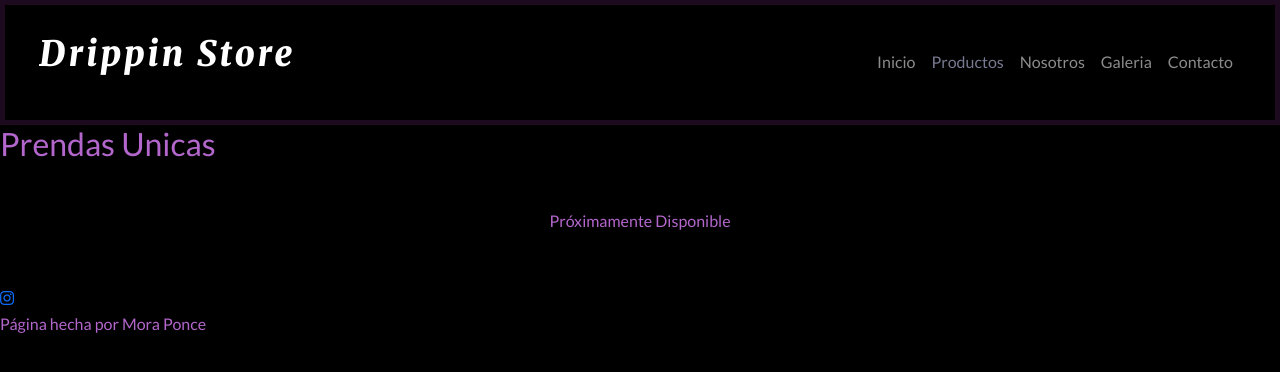
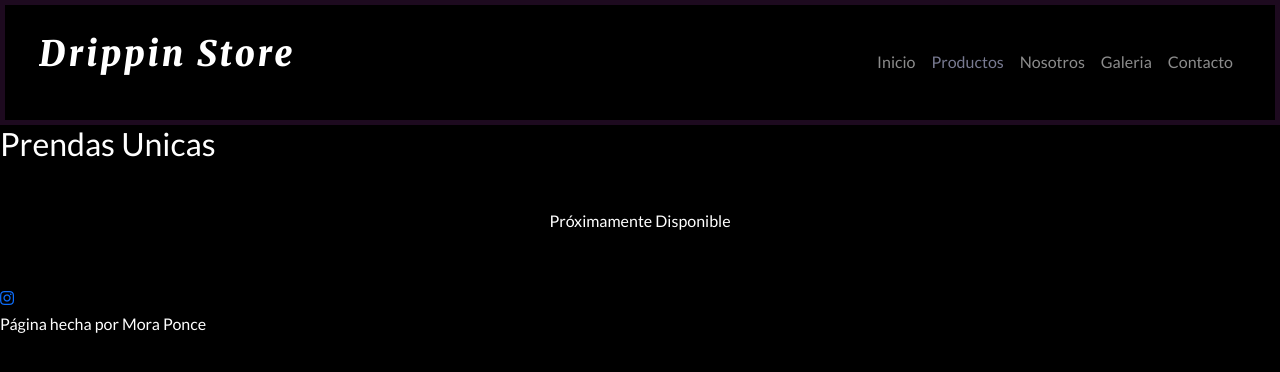
Before and after one commit to moraponce/Drippin-Store, a website: page unicas.html in a window 1280 px wide. Drawn offline with nearby package versions, Linux system fonts and the light colour scheme.

Commit message:
arreglo en color del body y img

```diff
--- a/style.css
+++ b/style.css
@@ -11,7 +11,7 @@
 
 body {
     background-color: #000;
-    color:#B366CC;
+    color:#FFFF;
 }
 
 body header{
```
Also changed, not shown: nosotros.html (+1 -1 lines), fotos/sobreNosotros.jpg (renamed from fotos/sobrenosotros1.jpg).
